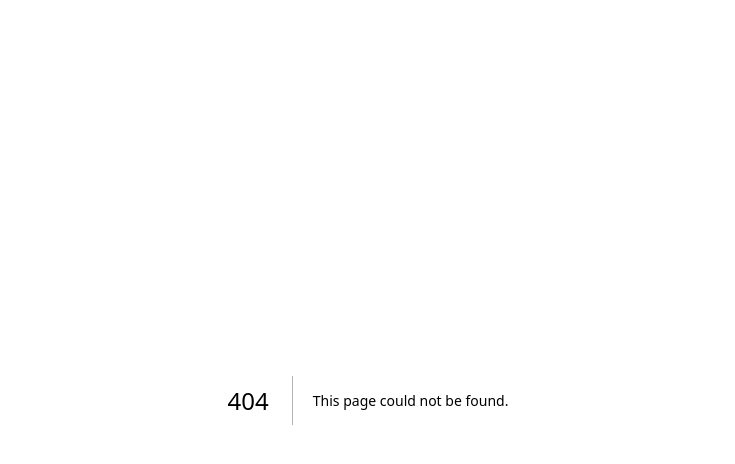
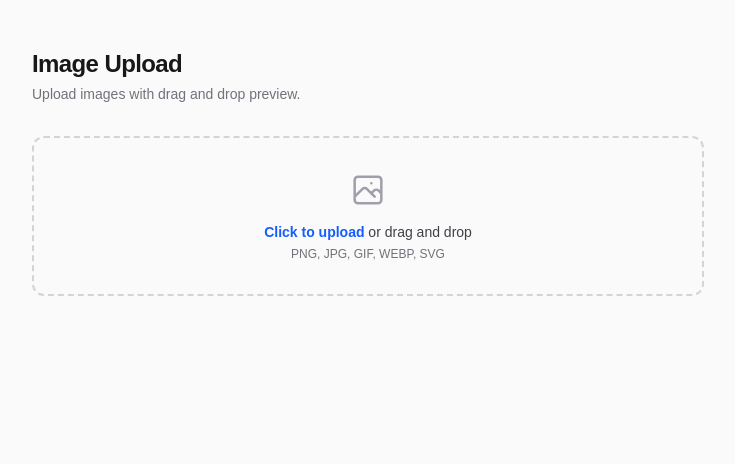
Before and after one commit to iamjaydev/real-estate-frontend, a Next.js app: page /image-upload in a window 1280 px wide. Before the commit this address had no page. Shown: the top 464 px of the page, without its empty margins (272-1007 px from the left). Built offline with nearby package versions, Linux system fonts and the light colour scheme.

Commit message:
add image upload component

```diff
--- /dev/null
+++ b/app/image-upload/page.tsx
@@ -0,0 +1,16 @@
+import ImageUpload from "@/components/ImageUpload";
+
+export default function ImageUploadPage() {
+  return (
+    <main className="min-h-screen p-6 md:p-12 flex flex-col items-center justify-start bg-zinc-50 dark:bg-black text-zinc-900 dark:text-zinc-100">
+      <div className="w-full max-w-2xl mb-8 text-center sm:text-left">
+        <h1 className="text-2xl font-bold tracking-tight">Image Upload</h1>
+        <p className="text-sm text-zinc-500 dark:text-zinc-400 mt-1">
+          Upload images with drag and drop preview.
+        </p>
+      </div>
+
+      <ImageUpload />
+    </main>
+  );
+}
--- /dev/null
+++ b/components/ImageUpload.tsx
@@ -0,0 +1,171 @@
+"use client";
+
+import { useState, useRef, ChangeEvent, DragEvent } from "react";
+
+interface UploadedFile {
+  id: string;
+  file: File;
+  previewUrl: string;
+}
+
+interface ImageUploadProps {
+  onImagesChange?: (files: File[]) => void;
+  multiple?: boolean;
+}
+
+export default function ImageUpload({ onImagesChange, multiple = true }: ImageUploadProps) {
+  const [images, setImages] = useState<UploadedFile[]>([]);
+  const [isDragging, setIsDragging] = useState(false);
+  const fileInputRef = useRef<HTMLInputElement>(null);
+
+  const handleFiles = (fileList: FileList | null) => {
+    if (!fileList || fileList.length === 0) return;
+
+    const newFiles: UploadedFile[] = [];
+
+    Array.from(fileList).forEach((file) => {
+      if (file.type.startsWith("image/")) {
+        newFiles.push({
+          id: `${file.name}-${Date.now()}-${Math.random().toString(36).substring(2, 9)}`,
+          file,
+          previewUrl: URL.createObjectURL(file),
+        });
+      }
+    });
+
+    if (newFiles.length === 0) return;
+
+    setImages((prev) => {
+      const updated = multiple ? [...prev, ...newFiles] : newFiles;
+      onImagesChange?.(updated.map((item) => item.file));
+      return updated;
+    });
+  };
+
+  const handleDragOver = (e: DragEvent<HTMLDivElement>) => {
+    e.preventDefault();
+    e.stopPropagation();
+    setIsDragging(true);
+  };
+
+  const handleDragLeave = (e: DragEvent<HTMLDivElement>) => {
+    e.preventDefault();
+    e.stopPropagation();
+    setIsDragging(false);
+  };
+
+  const handleDrop = (e: DragEvent<HTMLDivElement>) => {
+    e.preventDefault();
+    e.stopPropagation();
+    setIsDragging(false);
+    handleFiles(e.dataTransfer.files);
+  };
+
+  const handleFileInputChange = (e: ChangeEvent<HTMLInputElement>) => {
+    handleFiles(e.target.files);
+    if (fileInputRef.current) {
+      fileInputRef.current.value = "";
+    }
+  };
+
+  const handleRemoveImage = (id: string) => {
+    setImages((prev) => {
+      const imageToRemove = prev.find((img) => img.id === id);
+      if (imageToRemove) {
+        URL.revokeObjectURL(imageToRemove.previewUrl);
+      }
+      const updated = prev.filter((img) => img.id !== id);
+      onImagesChange?.(updated.map((item) => item.file));
+      return updated;
+    });
+  };
+
+  const formatFileSize = (bytes: number) => {
+    if (bytes < 1024) return `${bytes} B`;
+    if (bytes < 1024 * 1024) return `${(bytes / 1024).toFixed(1)} KB`;
+    return `${(bytes / (1024 * 1024)).toFixed(1)} MB`;
+  };
+
+  return (
+    <div className="w-full max-w-2xl mx-auto space-y-4">
+      {/* Dropzone */}
+      <div
+        onDragOver={handleDragOver}
+        onDragLeave={handleDragLeave}
+        onDrop={handleDrop}
+        onClick={() => fileInputRef.current?.click()}
+        className={`flex flex-col items-center justify-center p-8 border-2 border-dashed rounded-xl cursor-pointer transition-colors ${
+          isDragging
+            ? "border-blue-500 bg-blue-50/50 dark:bg-blue-950/20"
+            : "border-zinc-300 hover:border-zinc-400 bg-zinc-50 hover:bg-zinc-100/80 dark:border-zinc-700 dark:bg-zinc-900/50 dark:hover:bg-zinc-900"
+        }`}
+      >
+        <input
+          ref={fileInputRef}
+          type="file"
+          accept="image/*"
+          multiple={multiple}
+          onChange={handleFileInputChange}
+          className="hidden"
+        />
+        <svg
+          className="w-10 h-10 mb-3 text-zinc-400 dark:text-zinc-500"
+          fill="none"
+          stroke="currentColor"
+          viewBox="0 0 24 24"
+        >
+          <path
+            strokeLinecap="round"
+            strokeLinejoin="round"
+            strokeWidth="1.5"
+            d="M4 16l4.586-4.586a2 2 0 012.828 0L16 16m-2-2l1.586-1.586a2 2 0 012.828 0L20 14m-6-6h.01M6 20h12a2 2 0 002-2V6a2 2 0 00-2-2H6a2 2 0 00-2 2v12a2 2 0 002 2z"
+          />
+        </svg>
+        <p className="mb-1 text-sm font-medium text-zinc-700 dark:text-zinc-300">
+          <span className="font-semibold text-blue-600 dark:text-blue-400">Click to upload</span> or drag and drop
+        </p>
+        <p className="text-xs text-zinc-500 dark:text-zinc-400">
+          PNG, JPG, GIF, WEBP, SVG
+        </p>
+      </div>
+
+      {/* Previews */}
+      {images.length > 0 && (
+        <div className="grid grid-cols-2 sm:grid-cols-3 md:grid-cols-4 gap-3">
+          {images.map((image) => (
+            <div
+              key={image.id}
+              className="relative group rounded-lg overflow-hidden border border-zinc-200 dark:border-zinc-800 bg-zinc-100 dark:bg-zinc-900 aspect-square"
+            >
+              {/* eslint-disable-next-line @next/next/no-img-element */}
+              <img
+                src={image.previewUrl}
+                alt={image.file.name}
+                className="w-full h-full object-cover"
+              />
+              <div className="absolute inset-0 bg-black/50 opacity-0 group-hover:opacity-100 transition-opacity flex flex-col justify-between p-2">
+                <button
+                  type="button"
+                  onClick={(e) => {
+                    e.stopPropagation();
+                    handleRemoveImage(image.id);
+                  }}
+                  className="self-end p-1 bg-red-600 hover:bg-red-700 text-white rounded-full transition-colors"
+                  aria-label="Remove image"
+                >
+                  <svg className="w-3.5 h-3.5" fill="none" stroke="currentColor" viewBox="0 0 24 24">
+                    <path strokeLinecap="round" strokeLinejoin="round" strokeWidth="2" d="M6 18L18 6M6 6l12 12" />
+                  </svg>
+                </button>
+                <div className="text-[10px] text-white truncate drop-shadow">
+                  <p className="font-medium truncate">{image.file.name}</p>
+                  <p className="opacity-80">{formatFileSize(image.file.size)}</p>
+                </div>
+              </div>
+            </div>
+          ))}
+        </div>
+      )}
+    </div>
+  );
+}
```
Also changed, not shown: 1 other file (tests, documents, lock files or other folders).
